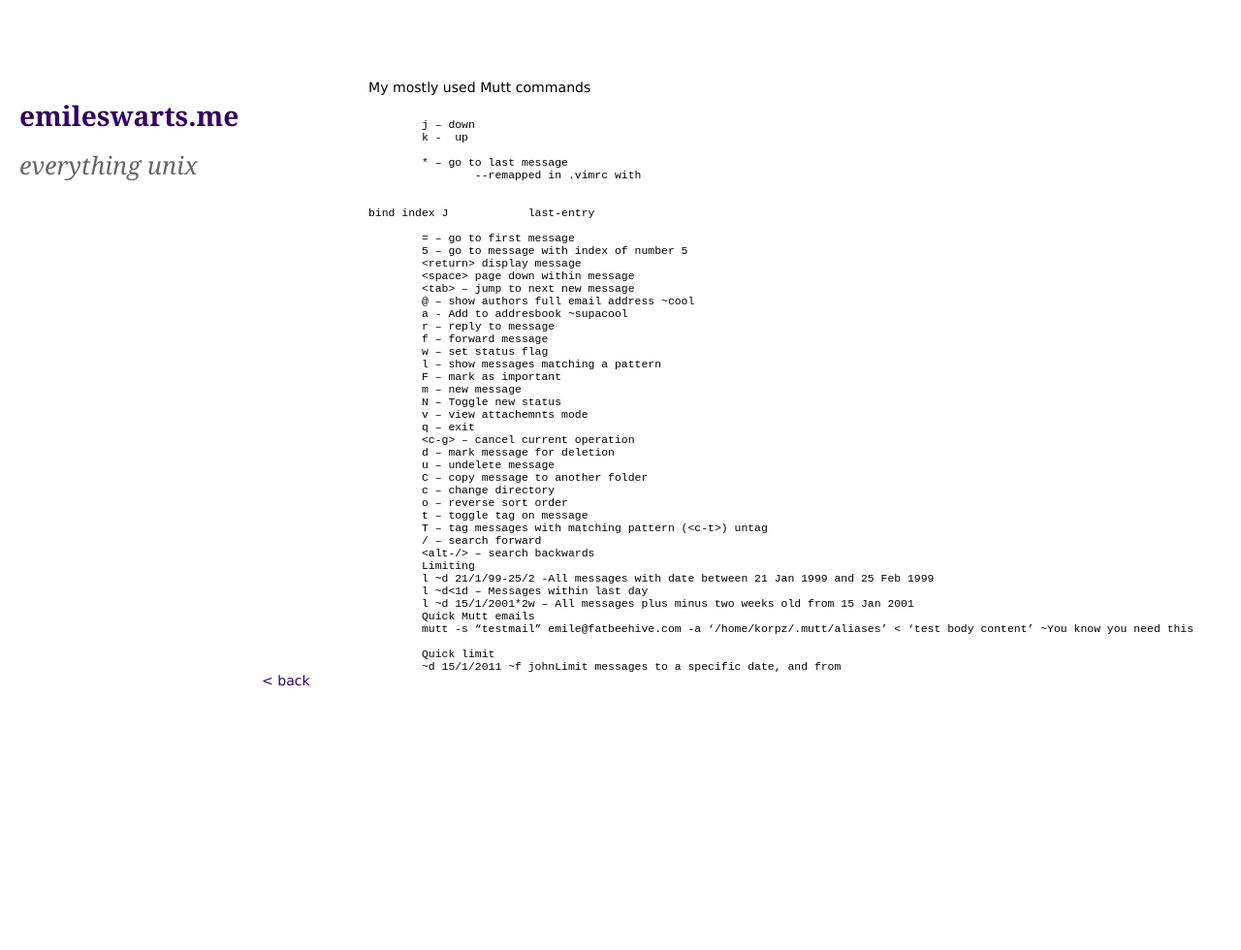
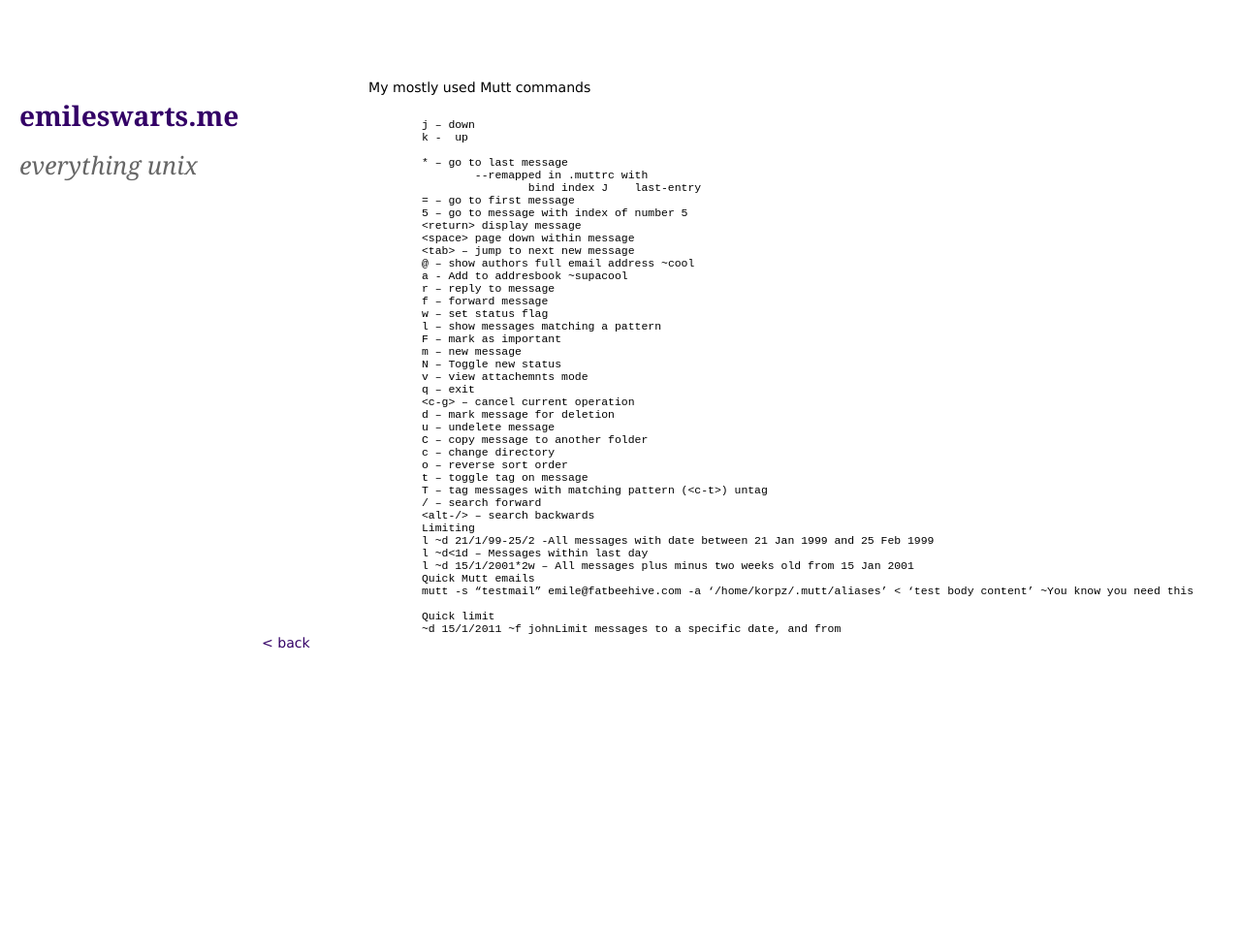
Before and after one commit to emileswarts/emileswarts.github.com, a Jekyll site: the page built from _posts/2011-06-16-reference-sheet-for-mutt-commands.md, in a window 1280 px wide. Shown: the whole page at 97% size. Built offline with Jekyll 4.4.1, drawn with Linux system fonts in a browser that asks for light colours.

Commit message:
fixed indentation

```diff
--- a/_posts/2011-06-16-reference-sheet-for-mutt-commands.md
+++ b/_posts/2011-06-16-reference-sheet-for-mutt-commands.md
@@ -12,9 +12,8 @@
 	k -  up
 
 	* &#8211; go to last message
-		--remapped in .vimrc with
-
-			<pre>bind index J    	last-entry</pre>
+		--remapped in .muttrc with
+			bind index J    last-entry
 	= &#8211; go to first message
 	5 &#8211; go to message with index of number 5
 	&lt;return&gt; display message
```
